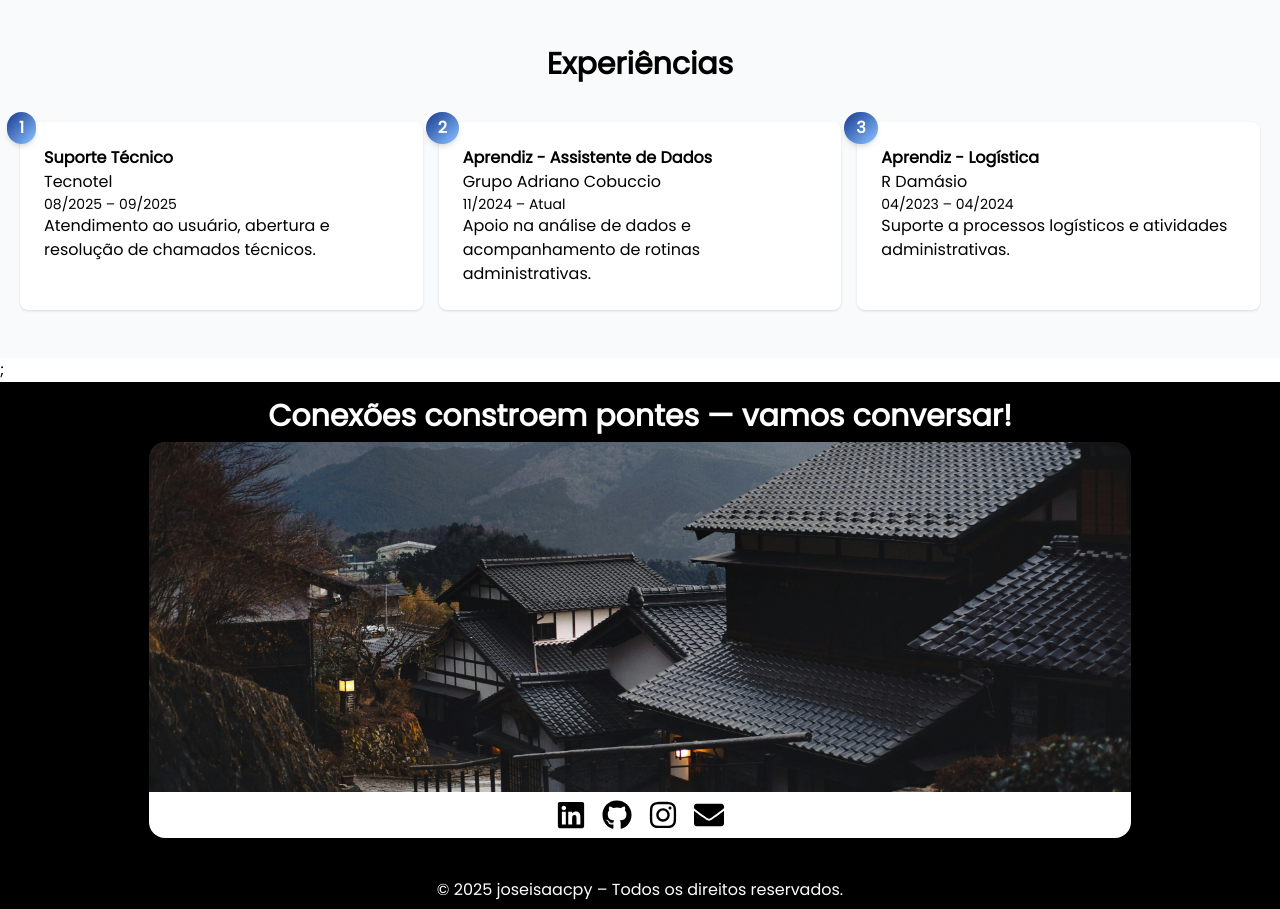
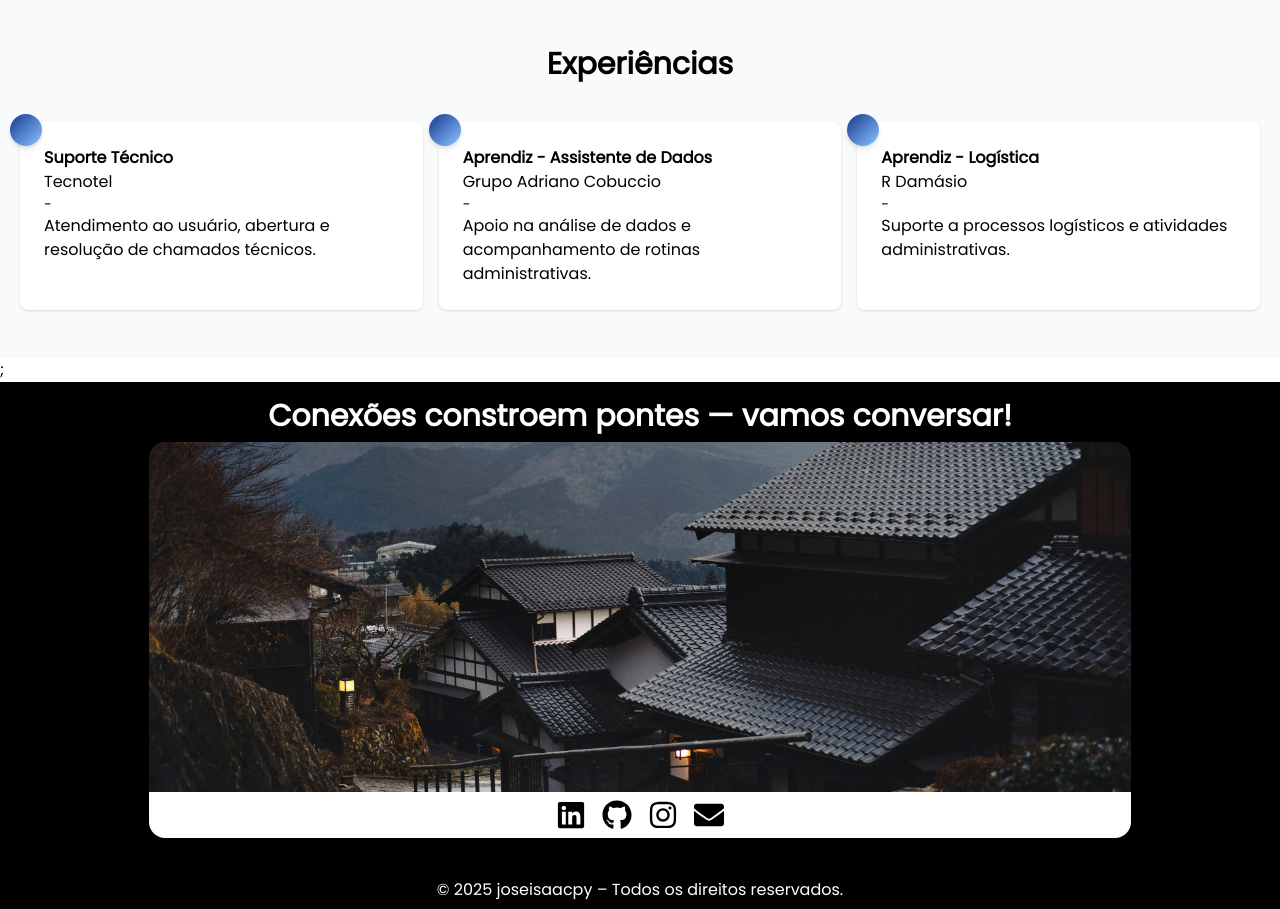
Before and after one commit to joseisaacpy/developer-portfolio-v3, a Next.js app: page / in a window 1280 px wide. Shown: the part 1868-2777 px from the top of the page. Built offline with nearby package versions, Linux system fonts and the light colour scheme; no server answers; the database is empty.

Commit message:
style: adicionar sombra azul ao passar mouse sobre experiência - remover index de dentro do span

```diff
--- a/Components/Experiencia/page.jsx
+++ b/Components/Experiencia/page.jsx
@@ -16,15 +16,18 @@ export default function Experiencias() {
               // Article
               <article
                 key={index}
-                className="relative bg-white p-6 rounded-lg shadow hover:shadow-lg transition-all"
+                className="relative bg-white p-6 rounded-lg shadow hover:shadow-lg hover:shadow-blue-500 transition-all"
               >
                 {/* Span para bolinha */}
-                <span className="absolute px-3 py-1 top-[-10px] left-[-13px] rounded-full bg-gradient-to-tl from-blue-300 to-blue-900 font-bold text-white shadow-md">
-                  {index + 1} {/* +1 para não iniciar no 0 */}
+                <span className="absolute w-8 h-8 top-[-8px] left-[-10px] rounded-full bg-gradient-to-tl from-blue-300 to-blue-900 font-bold text-white shadow-md">
+                  {/* {index - experiencias.length + 1}{" "} */}
+                  {/* +1 para não iniciar no 0 */}
                 </span>
                 <h3 className="font-bold">{exp.cargo}</h3>
                 <p>{exp.empresa}</p>
-                <p className="text-sm">{exp.periodo}</p>
+                <p className="text-sm">
+                  {exp.admissao} - {exp.fim == "" ? "Atual" : exp.fim}
+                </p>
                 <p>{exp.descricao}</p>
               </article>
             );
```
